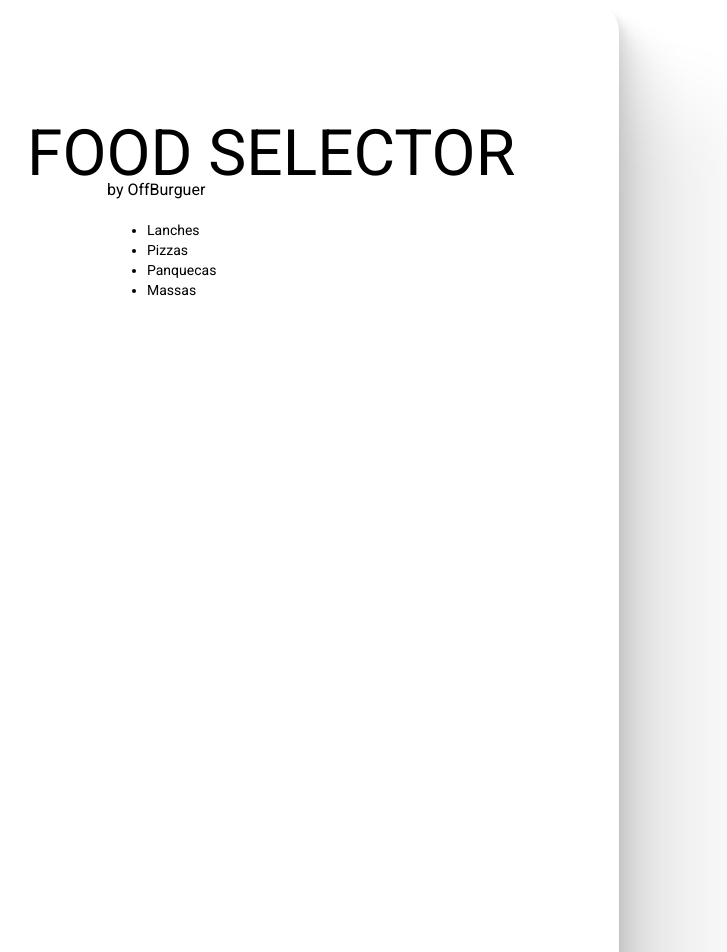
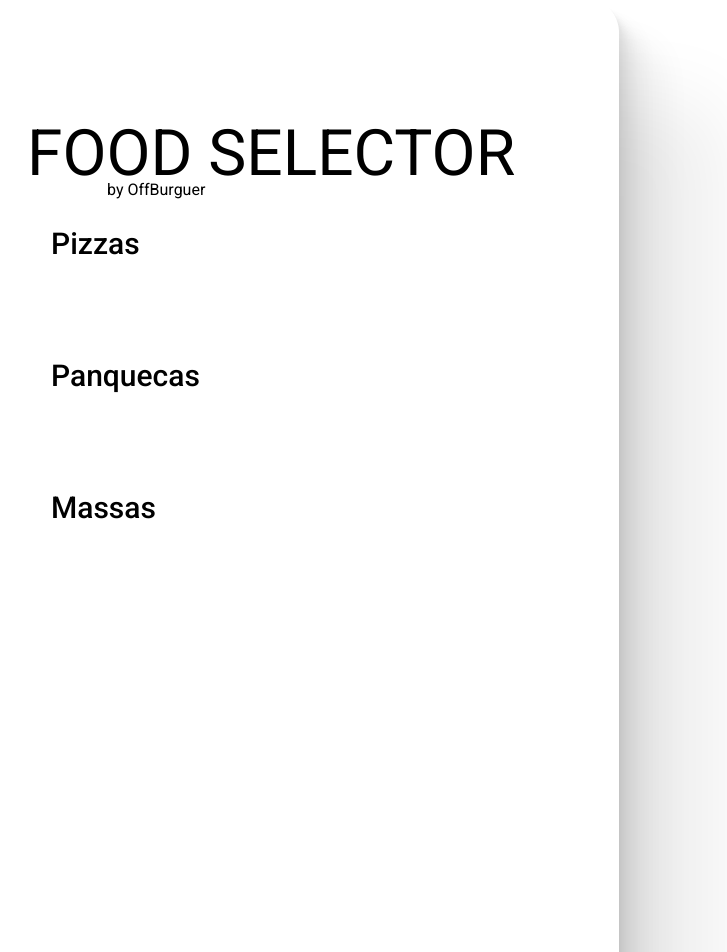
Before and after one commit to TiagoHSF/offBurguer, an Angular app: page / in a window 1280 px wide. Shown: the top 952 px of the page, without its empty margins (149-876 px from the left). Built offline with nearby package versions, Linux system fonts and the light colour scheme.

Commit message:
Posicionamentos

```diff
--- a/src/app/app.module.ts
+++ b/src/app/app.module.ts
@@ -8,6 +8,8 @@ import { FoodSelectionComponent } from "./food-selection/food-selection.componen
 import { MatSliderModule } from "@angular/material/slider";
 import { MatButtonModule } from "@angular/material/button";
 import { MatCardModule } from "@angular/material/card";
+import { MatIconModule } from "@angular/material/icon";
+import { MatTabsModule } from "@angular/material/tabs";
 
 @NgModule({
   declarations: [AppComponent, FoodSelectionComponent],
@@ -18,6 +20,8 @@ import { MatCardModule } from "@angular/material/card";
     MatSliderModule,
     MatButtonModule,
     MatCardModule,
+    MatIconModule,
+    MatTabsModule,
   ],
   providers: [],
   bootstrap: [AppComponent],
--- a/src/app/food-selection/food-selection.component.html
+++ b/src/app/food-selection/food-selection.component.html
@@ -1,10 +1,16 @@
 <div class="content-card shadow-card">
   <h5>FOOD SELECTOR</h5>
   <h3>by OffBurguer</h3>
-  <ul>
-    <li>Lanches</li>
+  <ul class="content-list">
+    <mat-tab>Lanches</mat-tab>
     <li>Pizzas</li>
     <li>Panquecas</li>
     <li>Massas</li>
   </ul>
+  <!-- <mat-tab-group style="color: black" mat-align-tabs="start">
+    <mat-tab label="CEP">Insira CEP</mat-tab>
+    <mat-tab label="Seus dados">Nome e número</mat-tab>
+    <mat-tab label="Observação">Content 3</mat-tab>
+  </mat-tab-group> -->
+  <footer>copyright 2022 &copy; offBurguer</footer>
 </div>
--- a/src/app/food-selection/food-selection.component.scss
+++ b/src/app/food-selection/food-selection.component.scss
@@ -5,6 +5,23 @@
   height: 58rem;
   margin-left: 3rem;
   border-radius: 2rem;
+}
+
+.content-list {
+  list-style-type: none;
+  height: 26rem;
+  margin-left: -6rem;
+  font-weight: 450;
+  font-size: 30px;
+}
+
+footer {
+  font-size: 20px;
+  padding-top: 22rem;
+}
+
+li {
+  margin-bottom: 7rem;
 }
 
 h5 {
--- a/src/app/food-selection/food-selection.component.ts
+++ b/src/app/food-selection/food-selection.component.ts
@@ -1,15 +1,12 @@
-import { Component, OnInit } from '@angular/core';
+import { Component, OnInit } from "@angular/core";
 
 @Component({
-  selector: 'app-food-selection',
-  templateUrl: './food-selection.component.html',
-  styleUrls: ['./food-selection.component.scss']
+  selector: "app-food-selection",
+  templateUrl: "./food-selection.component.html",
+  styleUrls: ["./food-selection.component.scss"],
 })
 export class FoodSelectionComponent implements OnInit {
+  constructor() {}
 
-  constructor() { }
-
-  ngOnInit(): void {
-  }
-
+  ngOnInit(): void {}
 }
--- a/src/app/food-selection/food-selection.module.ts
+++ b/src/app/food-selection/food-selection.module.ts
@@ -6,7 +6,6 @@ import { BrowserAnimationsModule } from "@angular/platform-browser/animations";
 import { FoodSelectionComponent } from "./food-selection.component";
 
 @NgModule({
-  declarations: [FoodSelectionComponent],
   imports: [BrowserModule, BrowserAnimationsModule, MatButtonModule],
   providers: [],
 })
```
Also changed, not shown: src/app/app.component.ts (+6 -5 lines).
